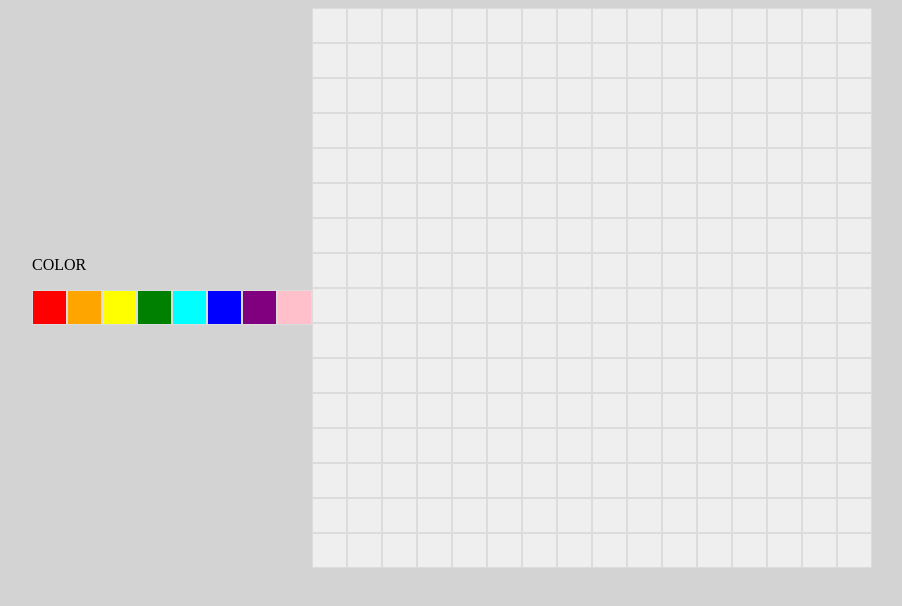
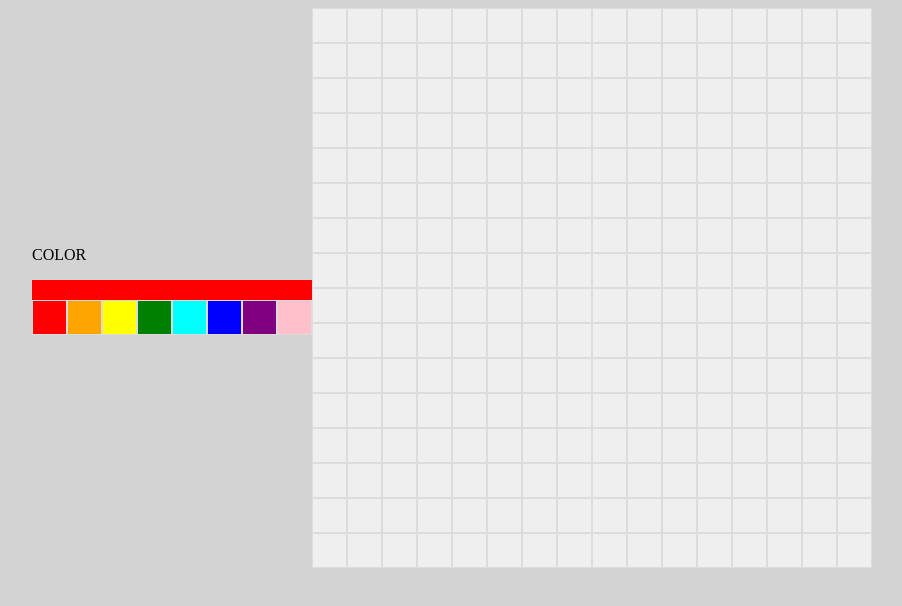
Before and after one commit to Kravcant/pixel-art-maker, a React (Vite) app: page / in a window 1280 px wide. Shown: the top 606 px of the page, without its empty margins (193-1095 px from the left). Built offline with nearby package versions, Linux system fonts and the light colour scheme.

Commit message:
Display current color

```diff
--- a/src/App.jsx
+++ b/src/App.jsx
@@ -5,7 +5,7 @@ import ColorPicker from "./ColorPicker";
 export default function App() {
     const pads = Array.from({ length: 256 }, (_, i) => i);
 
-    const [currentColor, setCurrentColor] = useState("#F18D8B")
+    const [currentColor, setCurrentColor] = useState("#FF0000")
 
     const buttonElements = pads.map(pad => (
         <Pad key={pad} currentColor={currentColor} />
--- a/src/index.css
+++ b/src/index.css
@@ -31,3 +31,7 @@ button {
 
     color:p
 }
+
+#current-color {
+    height: 20px;
+}
```
